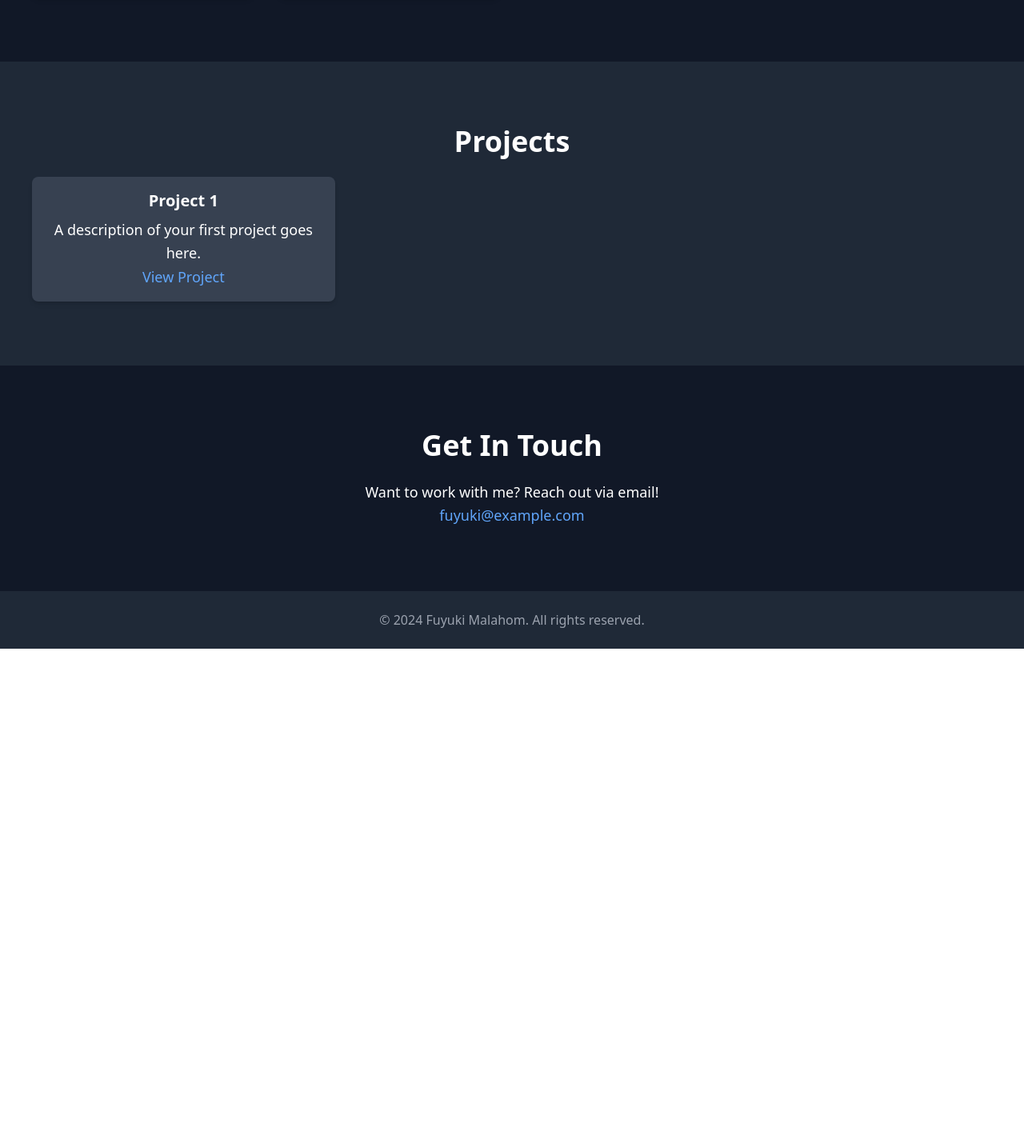
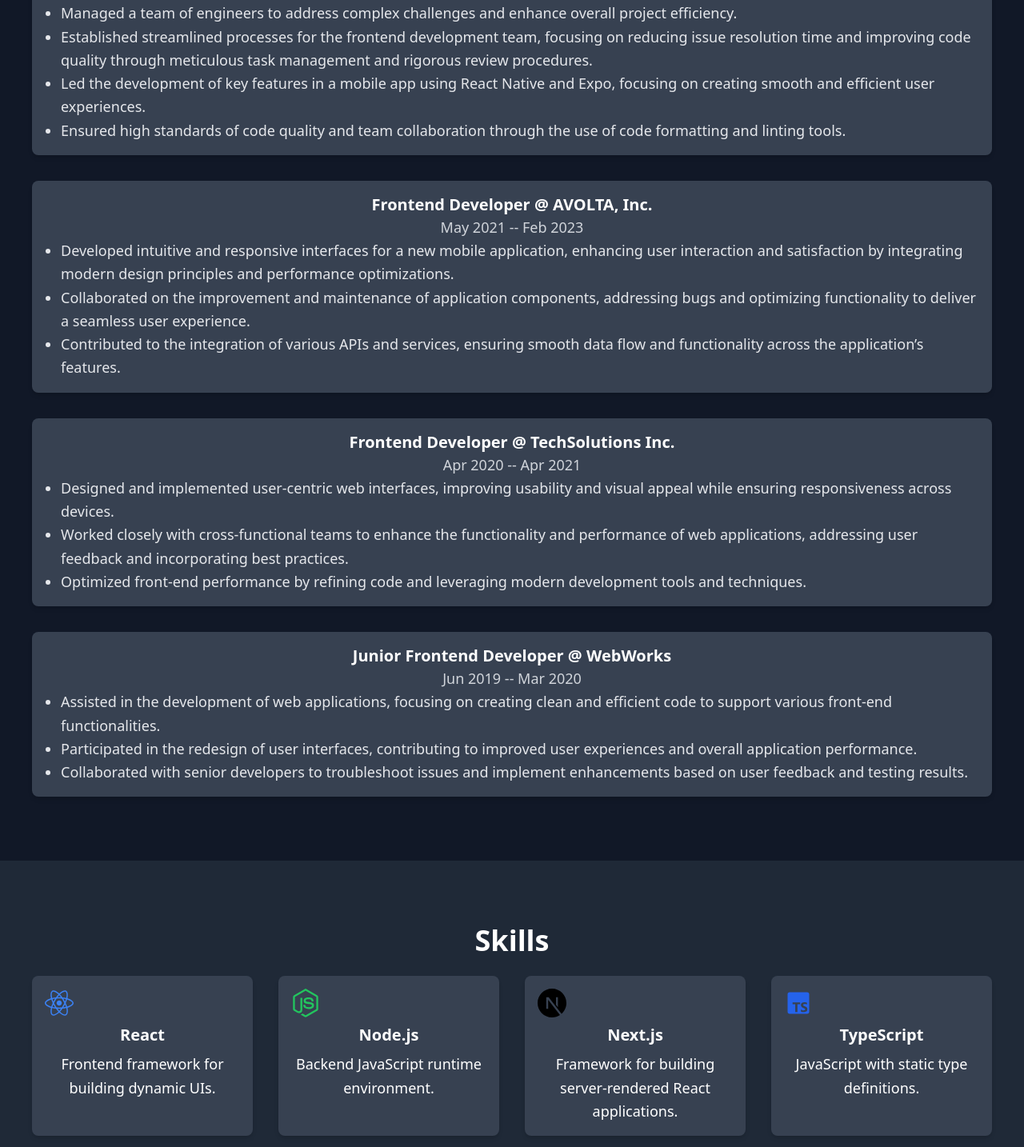
Before and after one commit to Fuyuki325/portfolio, a Next.js app: page / in a window 1280 px wide. Shown: the part 1356-2790 px from the top of the page at 80% size. Before the commit the page ends 2167 px from the top, so only its background shows below. Built offline with nearby package versions, Linux system fonts and the light colour scheme.

Commit message:
Fixed icons

```diff
--- a/package.json
+++ b/package.json
@@ -12,7 +12,8 @@
     "framer-motion": "^11.11.1",
     "next": "14.2.14",
     "react": "^18",
-    "react-dom": "^18"
+    "react-dom": "^18",
+    "react-icons": "^5.3.0"
   },
   "devDependencies": {
     "eslint": "^8",
--- a/src/app/page.js
+++ b/src/app/page.js
@@ -1,13 +1,89 @@
 "use client";
 import { useState, useEffect, useRef } from "react";
-import { motion, useInView } from "framer-motion";
+import { motion } from "framer-motion";
+import { FaReact, FaNodeJs } from "react-icons/fa";
+import { SiNextdotjs, SiTailwindcss, SiTypescript } from "react-icons/si";
+import { BiLogoTypescript } from "react-icons/bi";
+
+const skillsData = [
+  {
+    icon: <FaReact className="text-blue-500 text-4xl mb-2" />, // React icon
+    title: "React",
+    description: "Frontend framework for building dynamic UIs.",
+  },
+  {
+    icon: <FaNodeJs className="text-green-500 text-4xl mb-2" />, // Node.js icon
+    title: "Node.js",
+    description: "Backend JavaScript runtime environment.",
+  },
+  {
+    icon: <SiNextdotjs className="text-black text-4xl mb-2" />, // Next.js icon
+    title: "Next.js",
+    description: "Framework for building server-rendered React applications.",
+  },
+  {
+    icon: <SiTypescript className="text-blue-600 text-4xl mb-2" />, // TypeScript icon
+    title: "TypeScript",
+    description: "JavaScript with static type definitions.",
+  },
+  {
+    icon: <SiTailwindcss className="text-cyan-400 text-4xl mb-2" />, // TailwindCSS icon
+    title: "TailwindCSS",
+    description: "Utility-first CSS framework for rapid UI development.",
+  },
+];
+
+const workExperience = [
+  {
+    title: "Lead Frontend Developer",
+    company: "AVOLTA, Inc.",
+    duration: "Mar 2023 -- Present",
+    responsibilities: [
+      "Directed the creation of a sophisticated mobile application, optimizing user experience and performance through strategic architecture and cutting-edge technologies.",
+      "Managed a team of engineers to address complex challenges and enhance overall project efficiency.",
+      "Established streamlined processes for the frontend development team, focusing on reducing issue resolution time and improving code quality through meticulous task management and rigorous review procedures.",
+      "Led the development of key features in a mobile app using React Native and Expo, focusing on creating smooth and efficient user experiences.",
+      "Ensured high standards of code quality and team collaboration through the use of code formatting and linting tools.",
+    ],
+  },
+  {
+    title: "Frontend Developer",
+    company: "AVOLTA, Inc.",
+    duration: "May 2021 -- Feb 2023",
+    responsibilities: [
+      "Developed intuitive and responsive interfaces for a new mobile application, enhancing user interaction and satisfaction by integrating modern design principles and performance optimizations.",
+      "Collaborated on the improvement and maintenance of application components, addressing bugs and optimizing functionality to deliver a seamless user experience.",
+      "Contributed to the integration of various APIs and services, ensuring smooth data flow and functionality across the application’s features.",
+    ],
+  },
+  {
+    title: "Frontend Developer",
+    company: "TechSolutions Inc.",
+    duration: "Apr 2020 -- Apr 2021",
+    responsibilities: [
+      "Designed and implemented user-centric web interfaces, improving usability and visual appeal while ensuring responsiveness across devices.",
+      "Worked closely with cross-functional teams to enhance the functionality and performance of web applications, addressing user feedback and incorporating best practices.",
+      "Optimized front-end performance by refining code and leveraging modern development tools and techniques.",
+    ],
+  },
+  {
+    title: "Junior Frontend Developer",
+    company: "WebWorks",
+    duration: "Jun 2019 -- Mar 2020",
+    responsibilities: [
+      "Assisted in the development of web applications, focusing on creating clean and efficient code to support various front-end functionalities.",
+      "Participated in the redesign of user interfaces, contributing to improved user experiences and overall application performance.",
+      "Collaborated with senior developers to troubleshoot issues and implement enhancements based on user feedback and testing results.",
+    ],
+  },
+];
 
 export default function Home() {
   const titles = ["Programmer", "Software Engineer", "Full Stack Developer"];
   const [currentTitleIndex, setCurrentTitleIndex] = useState(0);
   const [displayedTitle, setDisplayedTitle] = useState("");
   const [isDeleting, setIsDeleting] = useState(false);
-  const [blinkVisible, setBlinkVisible] = useState(true); // Blinking cursor
+  const [blinkVisible, setBlinkVisible] = useState(false);
   const typingSpeed = 150;
   const pauseBetweenTitles = 1500;
   const canvasRef = useRef(null);
@@ -75,7 +151,6 @@
     return () => clearInterval(interval);
   }, []);
 
-  // Animation variants for sections
   const fadeInUp = {
     hidden: { opacity: 0, y: 20 },
     visible: { opacity: 1, y: 0 },
@@ -86,23 +161,73 @@
       title: "About Me",
       content: (
         <>
-          Hi, I’m Fuyuki! I’m a passionate Full Stack Developer with 4+ years of experience in building scalable web applications. I love coding, solving problems, and turning ideas into reality. My tech stack includes React, Node.js, AWS, and more.
+          Hi, I’m Fuyuki! I’m a passionate Full Stack Developer with 4+ years of
+          experience in building scalable web applications. I love coding,
+          solving problems, and turning ideas into reality. My tech stack
+          includes React, Node.js, AWS, and more.
         </>
+      ),
+    },
+    {
+      title: "Work Experience",
+      content: (
+        <div className="space-y-8">
+          {workExperience.map((job, index) => (
+            <div key={index} className="bg-gray-700 p-4 rounded-lg shadow-md">
+              <h3 className="text-xl font-semibold">
+                {job.title} @ {job.company}
+              </h3>
+              <p className="text-gray-300">{job.duration}</p>
+              <ul className="list-disc text-left pl-5 text-gray-200">
+                {" "}
+                {/* Adjusted classes */}
+                {job.responsibilities.map((resp, idx) => (
+                  <li key={idx}>{resp}</li>
+                ))}
+              </ul>
+            </div>
+          ))}
+        </div>
       ),
     },
     {
       title: "Skills",
       content: (
         <div className="grid grid-cols-2 md:grid-cols-3 lg:grid-cols-4 gap-8">
+          {/* Skill 1 */}
           <div className="bg-gray-700 p-4 rounded-lg shadow-md">
+            <FaReact className="text-blue-500 text-4xl mb-2" />
             <h3 className="text-xl font-semibold mb-2">React</h3>
             <p>Frontend framework for building dynamic UIs.</p>
           </div>
+
+          {/* Skill 2 */}
           <div className="bg-gray-700 p-4 rounded-lg shadow-md">
+            <FaNodeJs className="text-green-500 text-4xl mb-2" />
             <h3 className="text-xl font-semibold mb-2">Node.js</h3>
             <p>Backend JavaScript runtime environment.</p>
           </div>
-          {/* Add more skills */}
+
+          {/* Skill 3 */}
+          <div className="bg-gray-700 p-4 rounded-lg shadow-md">
+            <SiNextdotjs className="text-black text-4xl mb-2" />
+            <h3 className="text-xl font-semibold mb-2">Next.js</h3>
+            <p>Framework for building server-rendered React applications.</p>
+          </div>
+
+          {/* Skill 4 */}
+          <div className="bg-gray-700 p-4 rounded-lg shadow-md">
+            <BiLogoTypescript className="text-blue-600 text-4xl mb-2" />
+            <h3 className="text-xl font-semibold mb-2">TypeScript</h3>
+            <p>JavaScript with static type definitions.</p>
+          </div>
+
+          {/* Skill 5 */}
+          <div className="bg-gray-700 p-4 rounded-lg shadow-md">
+            <SiTailwindcss className="text-cyan-400 text-4xl mb-2" />
+            <h3 className="text-xl font-semibold mb-2">TailwindCSS</h3>
+            <p>Utility-first CSS framework for rapid UI development.</p>
+          </div>
         </div>
       ),
     },
@@ -111,13 +236,26 @@
       content: (
         <div className="grid grid-cols-1 md:grid-cols-2 lg:grid-cols-3 gap-8">
           <div className="bg-gray-700 p-4 rounded-lg shadow-md">
-            <h3 className="text-xl font-semibold mb-2">Project 1</h3>
-            <p>A description of your first project goes here.</p>
+            <h3 className="text-xl font-semibold mb-2">Car Antitheft App</h3>
+            <p>
+              A mobile app that helps users secure their vehicles through
+              advanced tracking and alert features.
+            </p>
             <a href="#" className="text-blue-400 hover:underline">
               View Project
             </a>
           </div>
-          {/* Add more project cards */}
+          <div className="bg-gray-700 p-4 rounded-lg shadow-md">
+            <h3 className="text-xl font-semibold mb-2">Portfolio Site</h3>
+            <p>
+              A personal website showcasing my skills, projects, and experiences
+              as a developer.
+            </p>
+            <a href="#" className="text-blue-400 hover:underline">
+              View Project
+            </a>
+          </div>
+          {/* Add more projects as needed */}
         </div>
       ),
     },
@@ -126,7 +264,12 @@
       content: (
         <>
           Want to work with me? Reach out via email! <br />
-          <a href="mailto:fuyuki@example.com" className="text-blue-400 hover:underline">fuyuki@example.com</a>
+          <a
+            href="mailto:fuyuki325@gmail.com"
+            className="text-blue-400 hover:underline"
+          >
+            fuyuki325@gmail.com
+          </a>
         </>
       ),
     },
@@ -134,23 +277,18 @@
 
   return (
     <div className="h-full bg-gradient-to-br from-gray-900 to-gray-800 text-white relative overflow-hidden hide-scrollbar">
-      {/* Canvas for code rain effect */}
       <canvas ref={canvasRef} className="absolute inset-0 z-0"></canvas>
-
-      {/* Hero Section */}
       <section className="relative z-10 h-screen flex items-center justify-center flex-col">
-        {/* Darker Semi-transparent overlay */}
         <div className="absolute inset-0 bg-black/60 z-0 backdrop-blur-sm"></div>
-        <div>
-          {/* Name with brighter text and shadow */}
+        <motion.div
+          initial={{ opacity: 0, y: -50 }}
+          animate={{ opacity: 1, y: 0 }}
+          transition={{ duration: 0.5 }}
+        >
           <h1 className="text-6xl font-extrabold mb-4 text-transparent bg-clip-text bg-gradient-to-r from-blue-400 to-purple-600 z-10 drop-shadow-lg text-center">
             Fuyuki Malahom
           </h1>
-
-          {/* Job title with a fixed height */}
           <div className="h-10">
-            {" "}
-            {/* Adjust height as necessary */}
             <p
               className={`text-3xl font-light tracking-widest z-10 text-white drop-shadow-md text-center transition-opacity duration-300 ${
                 displayedTitle ? "opacity-100" : "opacity-0"
@@ -164,8 +302,6 @@
               </span>
             </p>
           </div>
-
-          {/* Call to Action Button */}
           <div className="flex justify-center pt-7">
             <a
               href="#contact"
@@ -174,10 +310,8 @@
               Get In Touch
             </a>
           </div>
-        </div>
+        </motion.div>
       </section>
-
-      {/* Dynamic Sections */}
       {sections.map((section, index) => (
         <motion.section
           key={index}
@@ -191,12 +325,10 @@
         >
           <div className="container mx-auto text-center">
             <h2 className="text-4xl font-bold mb-6">{section.title}</h2>
-            <p className="text-lg leading-relaxed">{section.content}</p>
+            <div className="text-lg leading-relaxed">{section.content}</div>
           </div>
         </motion.section>
       ))}
-
-      {/* Footer */}
       <footer className="relative z-10 bg-gray-800 py-6 text-center text-gray-400">
         <p>© 2024 Fuyuki Malahom. All rights reserved.</p>
       </footer>
```
Also changed, not shown: components/SkillsSection.jsx (added, +44 -0 lines), 1 other file (tests, documents, lock files or other folders).
